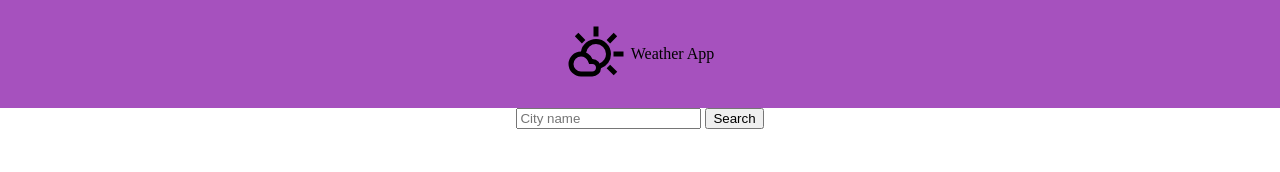
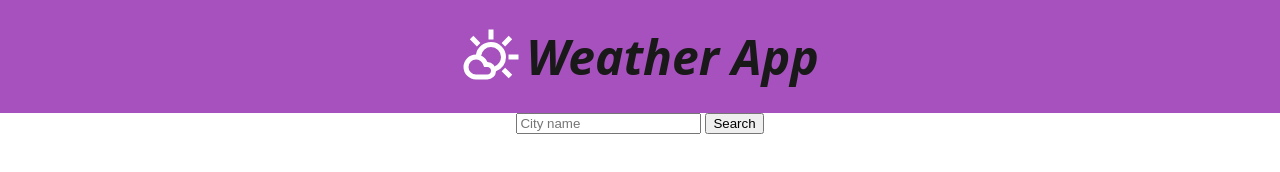
Before and after one commit to martinezdylanok/Weather-app-project, a website with bundled scripts: page index.html in a window 1280 px wide. Built offline with nearby package versions, Linux system fonts and the light colour scheme.

Commit message:
feat(page name within elements properties)
Several properties were added to the elements within page name.

```diff
--- a/style.css
+++ b/style.css
@@ -19,3 +19,12 @@ header {
    gap: 5px;
    padding: 1.5rem;
 }
+
+.page-name h1 {
+   font: 600 italic 3rem "system-ui";
+   color: rgb(26, 25, 25);
+}
+
+.page-name svg {
+   fill: white;
+}
```
